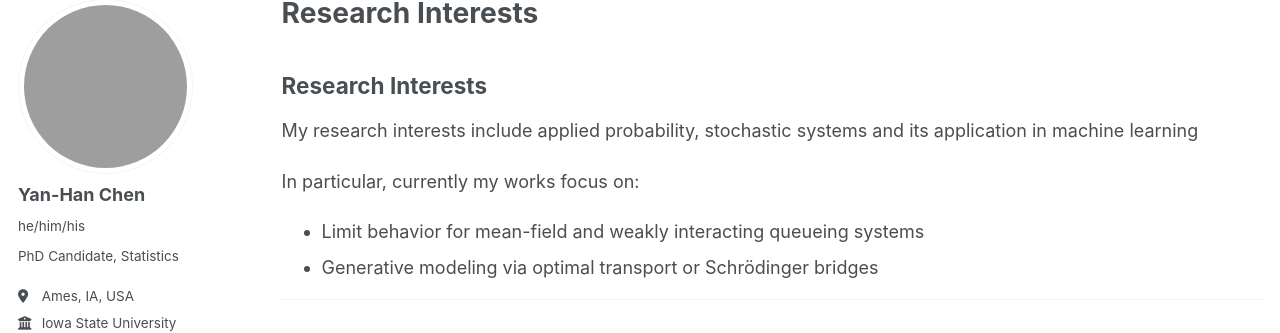
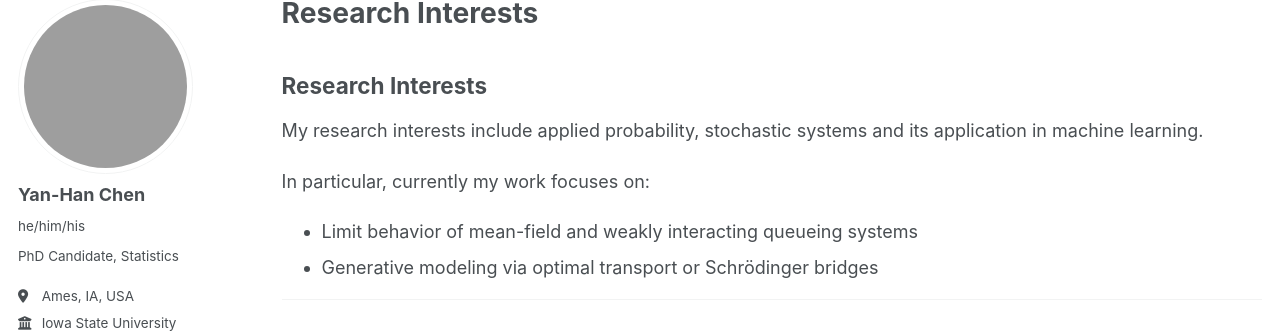
Before and after one commit to YanHanChen/YanHanChen.github.io, a Jekyll site: the page built from _pages/publications.md, in a window 1280 px wide and 1186 px high. Shown: the part 100-433 px from the top of the window. Built offline with Jekyll 4.4.1, drawn with Linux system fonts in a browser that asks for light colours; some web fonts are replaced; a script bundle is joined from its source files by our own code; library files that are not in the unit come from our copies; our own code applies the rules of GitHub Pages for plain Markdown files.

```diff
--- a/_pages/publications.md
+++ b/_pages/publications.md
@@ -7,11 +7,11 @@ author_profile: true
 
 ## Research Interests
 
-My research interests include applied probability, stochastic systems and its application in machine learning
+My research interests include applied probability, stochastic systems and its application in machine learning.
 
-In particular, currently my works focus on:
+In particular, currently my work focuses on:
 
-- Limit behavior for mean-field and weakly interacting queueing systems
+- Limit behavior of mean-field and weakly interacting queueing systems
 - Generative modeling via optimal transport or Schrödinger bridges
 
 <!--
```
